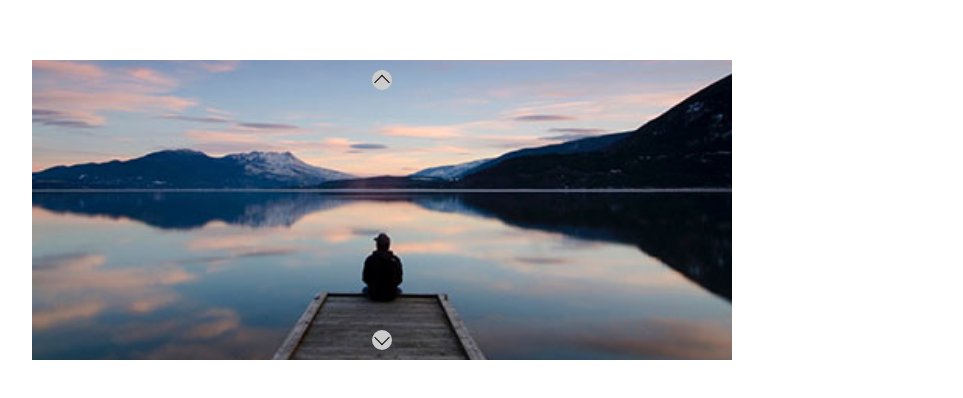
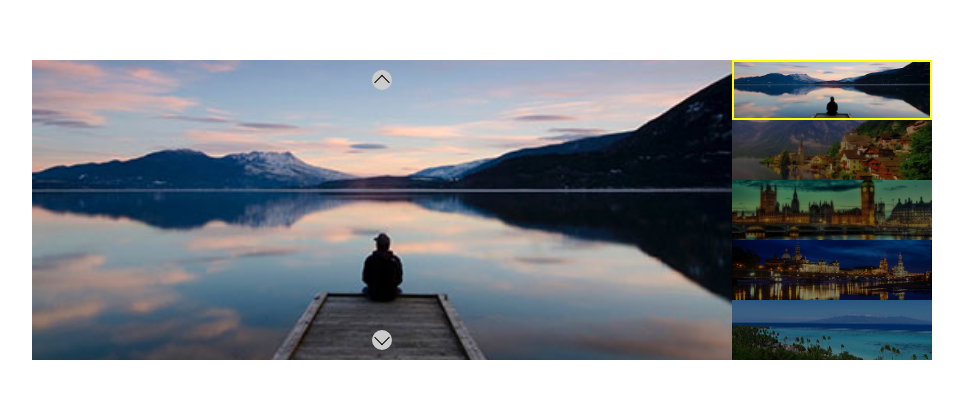
Before and after one commit to matteomedori/js-array-carousel, a plain HTML site: page index.html in a window 1280 px wide. Shown: the part 190-588 px from the top of the page, without its empty margins (158-1121 px from the left). Drawn offline with Linux system fonts and the light colour scheme.

Commit message:
feat: bonus 2

```diff
--- a/css/style.css
+++ b/css/style.css
@@ -83,3 +83,29 @@
   left: 50%;
   transform: translate(-50%) rotate(135deg);
 }
+
+.thumbnails {
+  width: 200px;
+  height: 300px;
+}
+
+.thumbnail {
+  width: 100%;
+  height: calc(100% / 5);
+  background-color: black;
+}
+
+.thumbnail img {
+  width: 100%;
+  height: 100%;
+  object-fit: cover;
+}
+
+.not-selected {
+  opacity: 0.5;
+  border: none;
+}
+
+.selected {
+  border: 2px solid yellow;
+}
--- a/index.html
+++ b/index.html
@@ -15,6 +15,7 @@
         <div class="prev"></div>
         <div class="next"></div>
       </div>
+      <div class="thumbnails"></div>
     </div>
 
     <script src="js/main.js"></script>
--- a/js/main.js
+++ b/js/main.js
@@ -4,18 +4,32 @@
 const images = ["01.jpg", "02.jpg", "03.jpg", "04.jpg", "05.jpg"];
 //elemento html che dovrà contenere le immagini
 const items = document.querySelector(".items");
+//elemento html che dovrà contenere le thumbnails
+const thumbnails = document.querySelector(".thumbnails");
 
 //scorro l'array di immagini
 for (let i = 0; i < images.length; i++) {
-  //per la prima immagine c'è anche la classe active
+  //per la prima immagine c'è anche la classe active e nell'immagine del thumbnail anche la classe selected
   if (i === 0) {
+    //aggiungo un item
     items.innerHTML += `<div class="item active">
         <img src="./img/${images[i]}" alt="Immagine ${i + 1}" />
+        </div>`;
+    //aggiungo un thumbnail
+    thumbnails.innerHTML += `<div class="thumbnail">
+        <img src="./img/${images[i]}" alt="Immagine ${
+      i + 1
+    }" class="selected" />
         </div>`;
   } else {
     items.innerHTML += `<div class="item">
         <img src="./img/${images[i]}" alt="Immagine ${i + 1}" />
         </div>`;
+    thumbnails.innerHTML += `<div class="thumbnail">
+    <img src="./img/${images[i]}" alt="Immagine ${
+      i + 1
+    }" class="not-selected" />
+    </div>`;
   }
 }
 
@@ -25,27 +39,43 @@ const prev = document.querySelector(".prev");
 const next = document.querySelector(".next");
 //seleziono tutti gli item
 const allItems = document.querySelectorAll(".item");
+//seleziono tutti i thumbnail
+const allThumbnailImages = document.querySelectorAll(".thumbnail > img");
+console.log(allThumbnailImages);
 // contatore che dice quale elemento ha classe active
 let counterActive = 0;
 
 //evento sul click di prev
 prev.addEventListener("click", function () {
   allItems[counterActive].classList.remove("active");
+
+  //rimuovo classe selected a aggiungo not-selected
+  allThumbnailImages[counterActive].classList.remove("selected");
+  allThumbnailImages[counterActive].classList.add("not-selected");
   if (counterActive > 0) {
     counterActive--;
   } else {
     counterActive = allItems.length - 1;
   }
   allItems[counterActive].classList.add("active");
+  //rimuovo classe not-selected a aggiungo selected
+  allThumbnailImages[counterActive].classList.add("selected");
+  allThumbnailImages[counterActive].classList.remove("not-selected");
 });
 
 //evento sul click di next
 next.addEventListener("click", function () {
   allItems[counterActive].classList.remove("active");
+  //rimuovo classe selected a aggiungo not-selected
+  allThumbnailImages[counterActive].classList.remove("selected");
+  allThumbnailImages[counterActive].classList.add("not-selected");
   if (counterActive < allItems.length - 1) {
     counterActive++;
   } else {
     counterActive = 0;
   }
   allItems[counterActive].classList.add("active");
+  //rimuovo classe not-selected a aggiungo selected
+  allThumbnailImages[counterActive].classList.add("selected");
+  allThumbnailImages[counterActive].classList.remove("not-selected");
 });
```
